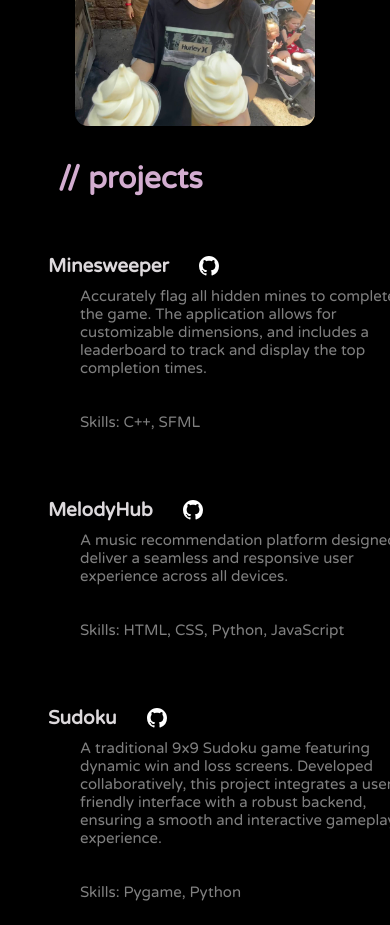
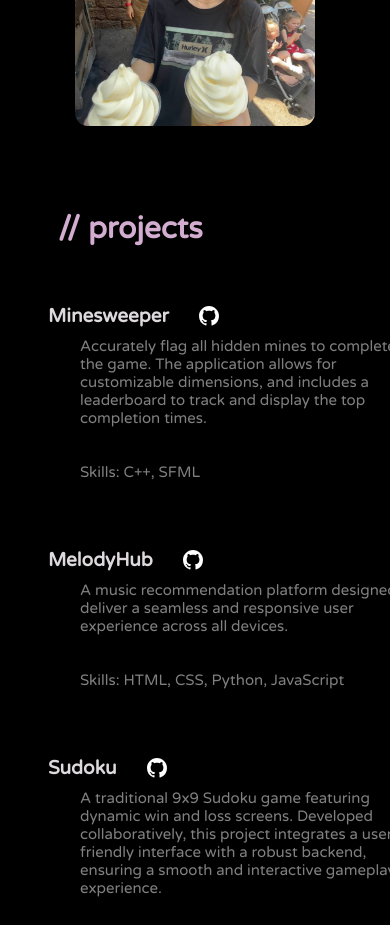
Before and after one commit to lynettehemingway/lynette-portfolio, a React (Create React App) app: page / in a window 390 px wide. Shown: the part 1560-2485 px from the top of the page. Built offline with nearby package versions, Linux system fonts and the light colour scheme; a web font is replaced by a local one.

Commit message:
update projects.css

```diff
--- a/src/components/Projects/projects.css
+++ b/src/components/Projects/projects.css
@@ -98,7 +98,6 @@
 
 @media (max-width: 960px) {
     .proj{
-        margin-top: 50px;
         font-size: 30px;
         white-space: nowrap;
         font-weight: bold;
@@ -113,9 +112,8 @@
     .projContent {
         width: 10px;
         height: 10px;
-        margin-top: 100px;
+        margin-top: 150px;
     }
-
 
     .description {
         margin-top: 10px;
```
